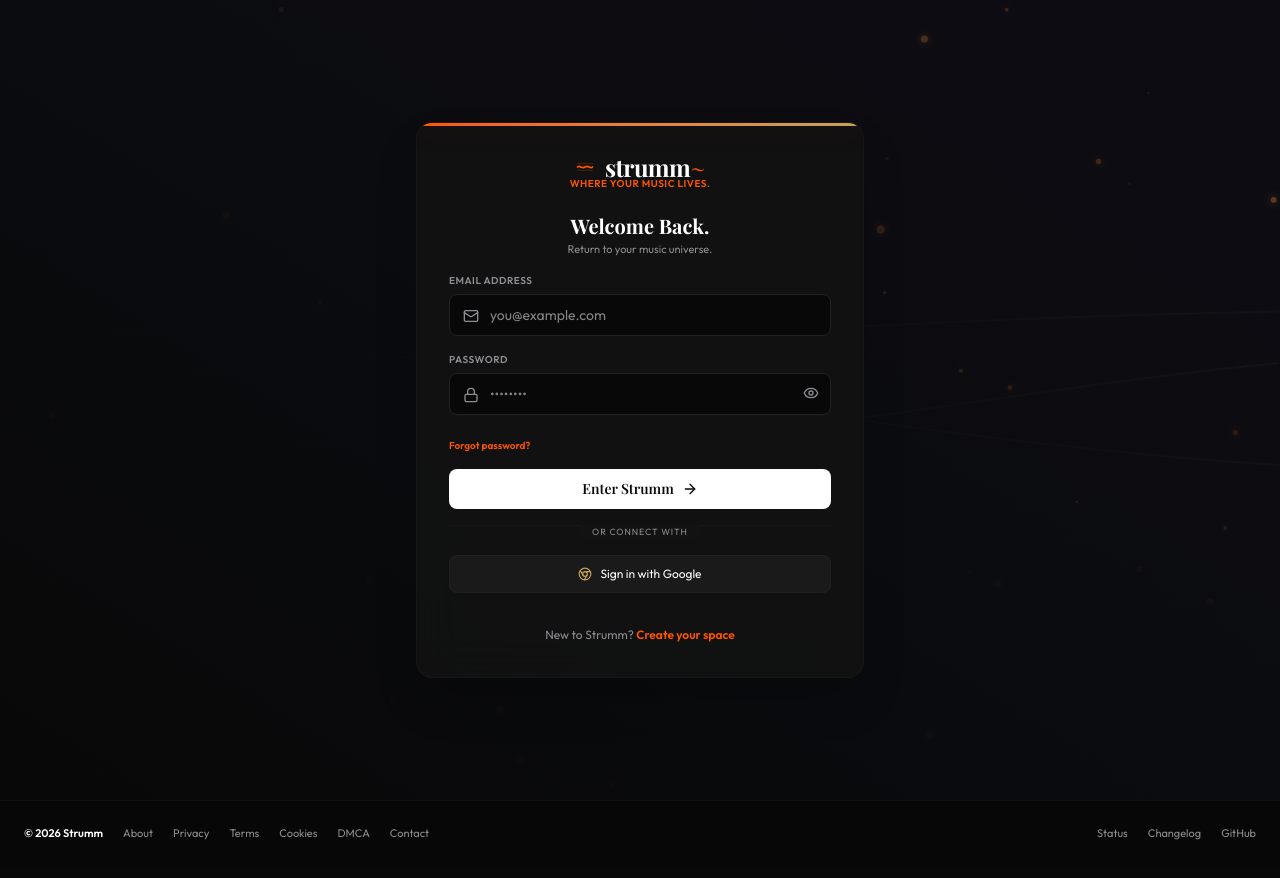
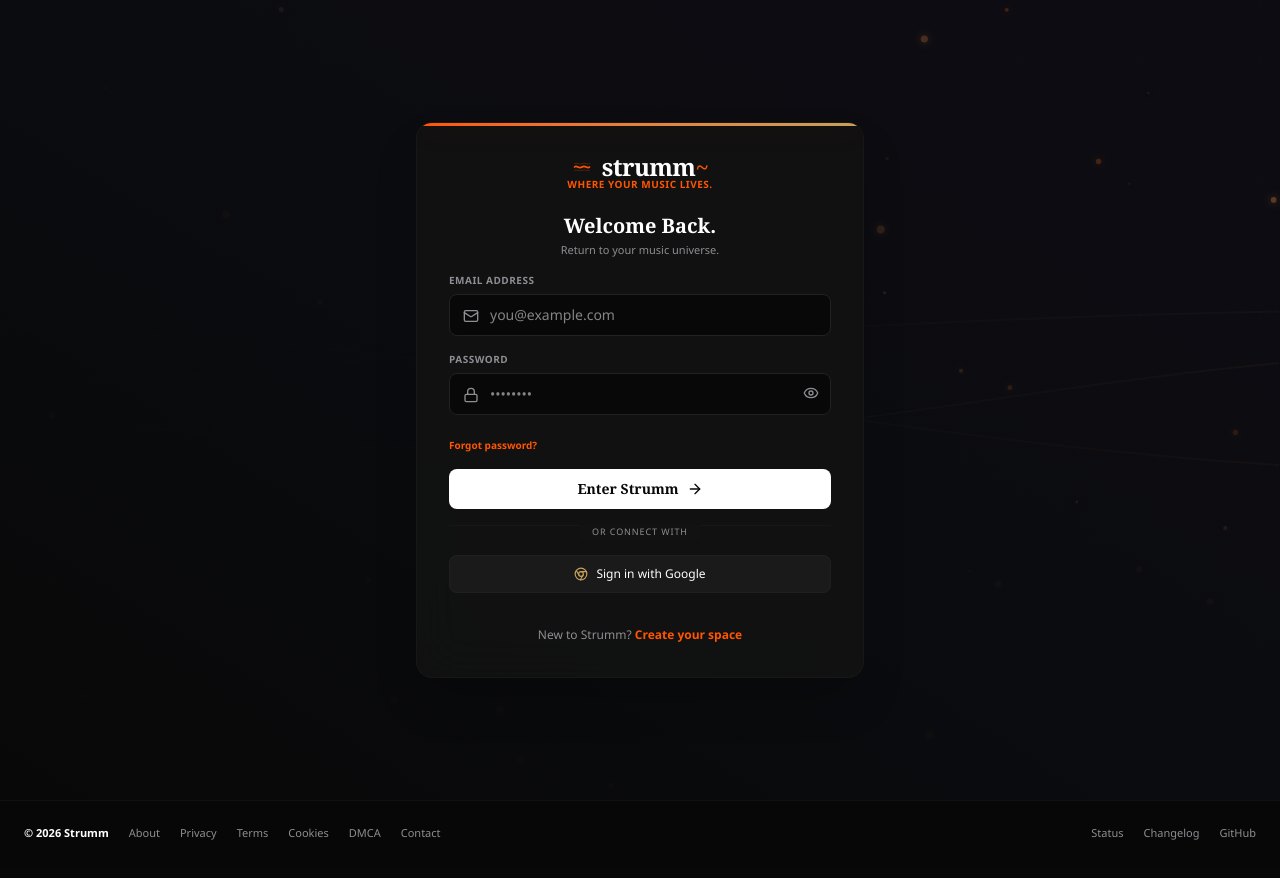
Before and after one commit to Agnibha007/Strumm, a Next.js app in the folder strumm/apps/web/: page / in a window 1280 px wide. Shown: the top 878 px of the page. Built offline with nearby package versions, Linux system fonts and the light colour scheme; no server answers.

Commit message:
fix(web): remove failing Google Fonts build dependency

```diff
--- a/strumm/apps/web/src/app/globals.css
+++ b/strumm/apps/web/src/app/globals.css
@@ -186,8 +186,8 @@ html[data-theme="Custom"] {
   --color-border: var(--border);
   --color-glow: var(--glow);
 
-  --font-sans: var(--font-outfit), sans-serif;
-  --font-serif: var(--font-playfair), serif;
+  --font-sans: "Avenir Next", Avenir, "Segoe UI", sans-serif;
+  --font-serif: Georgia, "Times New Roman", serif;
 }
 
 /* Micro-Animations toggle — hard kill for all CSS-driven motion */
@@ -214,14 +214,14 @@ a, button, [role="button"], input, textarea, select, .transition {
 body {
   background-color: var(--background);
   color: var(--text);
-  font-family: var(--font-outfit), sans-serif;
+  font-family: "Avenir Next", Avenir, "Segoe UI", sans-serif;
   min-height: 100vh;
   overflow-x: hidden;
 }
 
 /* Typography styles */
 h1, h2, h3, h4, .font-editorial {
-  font-family: var(--font-playfair), Georgia, serif;
+  font-family: Georgia, "Times New Roman", serif;
 }
 
 /* Custom Scrollbars */
--- a/strumm/apps/web/src/app/layout.tsx
+++ b/strumm/apps/web/src/app/layout.tsx
@@ -1,5 +1,4 @@
 import type { Metadata, Viewport } from "next";
-import { Outfit, Playfair_Display } from "next/font/google";
 import { headers } from "next/headers";
 import "./globals.css";
 import JsonLd from "web/components/JsonLd";
@@ -10,18 +9,6 @@ import NotificationToast from "web/components/NotificationToast";
 import { RealTimeProvider } from "web/services/realtime";
 import { StrummNonceProvider } from "web/components/StrummNonceContext";
 import ConditionalFooter from "web/components/ConditionalFooter";
-
-const outfit = Outfit({
-  variable: "--font-outfit",
-  subsets: ["latin"],
-  weight: ["300", "400", "500", "600", "700"],
-});
-
-const playfair = Playfair_Display({
-  variable: "--font-playfair",
-  subsets: ["latin"],
-  weight: ["400", "500", "600", "700", "800"],
-});
 
 const appUrl = process.env.NEXT_PUBLIC_APP_URL || "http://localhost:3000";
 const logoUrl = `${appUrl}/strumm-logo.png`;
@@ -239,9 +226,7 @@ export default async function RootLayout({
         />
 
       </head>
-      <body
-        className={`${outfit.variable} ${playfair.variable} antialiased selection:bg-primary selection:text-white relative flex flex-col min-h-screen pb-[136px] md:pb-24`}
-      >
+      <body className="antialiased selection:bg-primary selection:text-white relative flex flex-col min-h-screen pb-[136px] md:pb-24">
         <a href="#main-content" className="sr-only focus:not-sr-only focus:fixed focus:top-4 focus:left-4 focus:z-[999] focus:px-4 focus:py-2 focus:bg-primary focus:text-white focus:rounded-lg focus:text-sm focus:font-semibold focus:outline-none">
           Skip to content
         </a>
```
